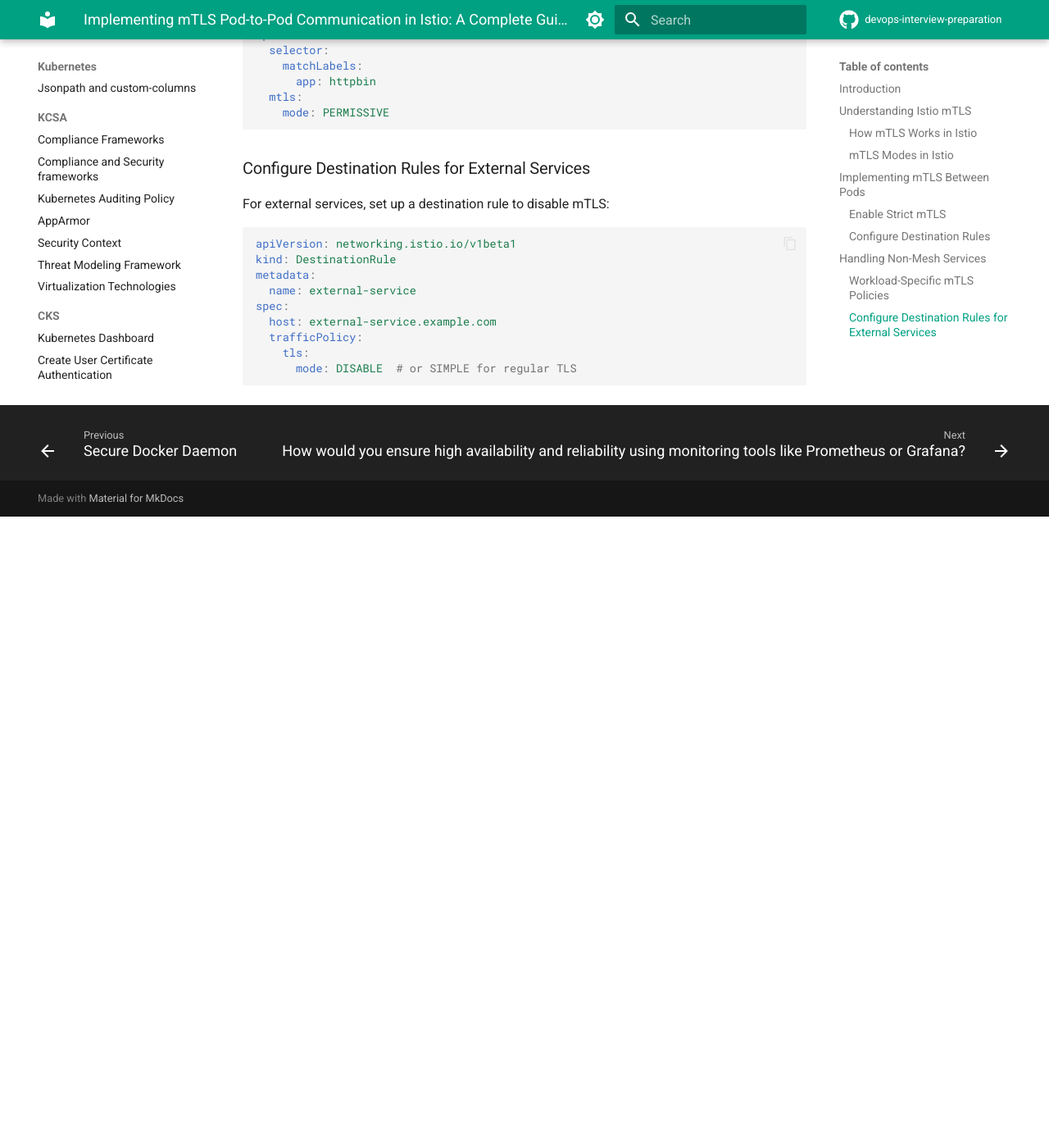
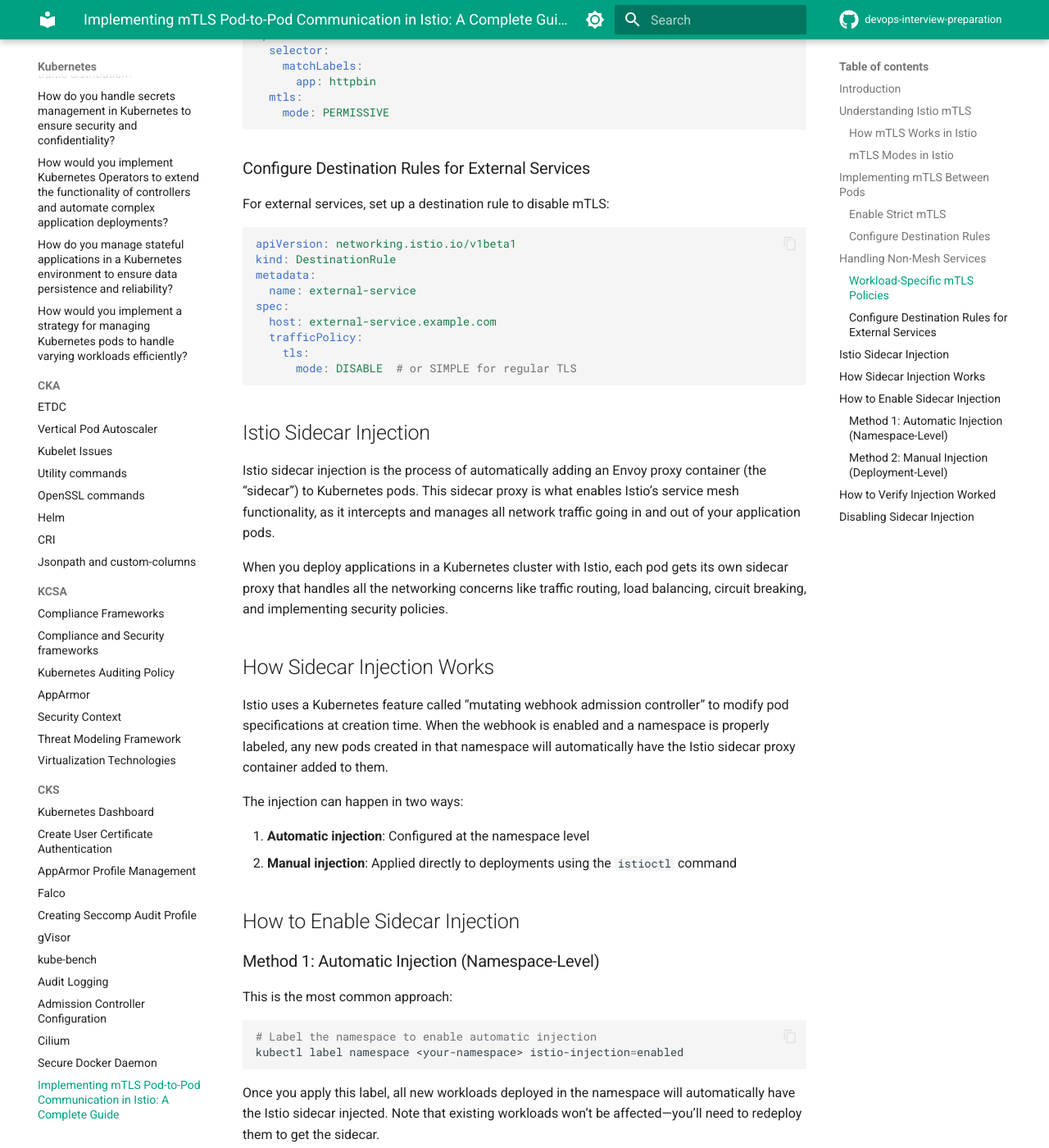
Before and after one commit to alelapi/devops-interview-preparation, an MkDocs documentation site: the page built from docs/kubernetes/cks/istio_mtls.md, in a window 1280 px wide and 1400 px high, scrolled down 2939 px. Shown: the whole window at 82% size. Built offline with MkDocs 1.6.1 and Material for MkDocs 9.7.7, drawn with Linux system fonts in a browser that asks for light colours; comment, search, counter and statistics services are not loaded; before the commit the page ends 3569 px from its top, so only the background shows below that; some of the changed text lies outside the part shown.

Commit message:
istio mtls

````diff
--- a/docs/kubernetes/cks/istio_mtls.md
+++ b/docs/kubernetes/cks/istio_mtls.md
@@ -138,3 +138,90 @@ spec:
     tls:
       mode: DISABLE  # or SIMPLE for regular TLS
 ```
+
+## Istio Sidecar Injection
+
+Istio sidecar injection is the process of automatically adding an Envoy proxy container (the "sidecar") to Kubernetes pods. This sidecar proxy is what enables Istio's service mesh functionality, as it intercepts and manages all network traffic going in and out of your application pods.
+
+When you deploy applications in a Kubernetes cluster with Istio, each pod gets its own sidecar proxy that handles all the networking concerns like traffic routing, load balancing, circuit breaking, and implementing security policies.
+
+## How Sidecar Injection Works
+
+Istio uses a Kubernetes feature called "mutating webhook admission controller" to modify pod specifications at creation time. When the webhook is enabled and a namespace is properly labeled, any new pods created in that namespace will automatically have the Istio sidecar proxy container added to them.
+
+The injection can happen in two ways:
+
+1. **Automatic injection**: Configured at the namespace level
+2. **Manual injection**: Applied directly to deployments using the `istioctl` command
+
+## How to Enable Sidecar Injection
+
+### Method 1: Automatic Injection (Namespace-Level)
+
+This is the most common approach:
+
+```bash
+# Label the namespace to enable automatic injection
+kubectl label namespace <your-namespace> istio-injection=enabled
+```
+
+Once you apply this label, all new workloads deployed in the namespace will automatically have the Istio sidecar injected. Note that existing workloads won't be affected—you'll need to redeploy them to get the sidecar.
+
+You can verify the label is applied with:
+
+```bash
+kubectl get namespace <your-namespace> --show-labels
+```
+
+### Method 2: Manual Injection (Deployment-Level)
+
+If you prefer to inject sidecars on specific deployments:
+
+```bash
+# Manually inject the sidecar into a deployment
+istioctl kube-inject -f your-deployment.yaml | kubectl apply -f -
+```
+
+This approach modifies the deployment YAML directly, adding the sidecar configuration before applying it to the cluster.
+
+## How to Verify Injection Worked
+
+You can verify that a pod has the sidecar injected by checking the READY column:
+
+```bash
+kubectl get pods
+```
+
+A pod with the sidecar injected will show `2/2` in the READY column, indicating that there are two containers running (your application and the Istio proxy).
+
+You can also describe the pod to see the `istio-proxy` container:
+
+```bash
+kubectl describe pod <pod-name>
+```
+
+Or check for the presence of the sidecar container directly:
+
+```bash
+kubectl get pod <pod-name> -o jsonpath='{.spec.containers[*].name}'
+```
+
+## Disabling Sidecar Injection
+
+If you need to exclude a specific workload from injection, you can add an annotation to that workload:
+
+```yaml
+metadata:
+  annotations:
+    sidecar.istio.io/inject: "false"
+```
+
+Alternatively, the newer approach uses a label instead of an annotation:
+
+```yaml
+metadata:
+  labels:
+    sidecar.istio.io/inject: "false"
+```
+
+This is particularly useful for jobs, CronJobs, or any workload that shouldn't be part of the service mesh.
````
